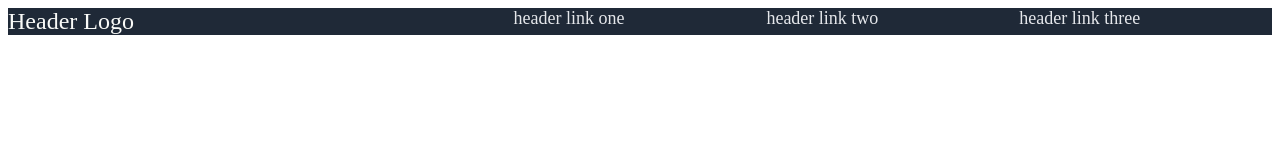
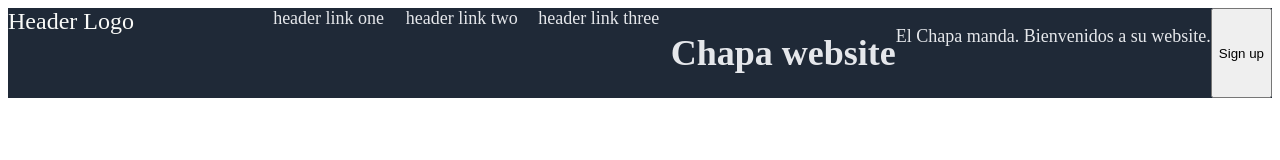
Before and after one commit to p3rc1/top-landing-page, a plain HTML site: page index.html in a window 1280 px wide. Drawn offline with Linux system fonts and the light colour scheme.

Commit message:
h1, paragraph and button added.

```diff
--- a/index.html
+++ b/index.html
@@ -8,6 +8,10 @@
                 <div>header link one</div>
                 <div>header link two</div>
                 <div>header link three</div>
+                <br><br>
+                <h1>Chapa website</h1>
+                <p>El Chapa manda. Bienvenidos a su website.</p>
+                <button>Sign up</button>
             </div>
         </div>
     </head>
```
